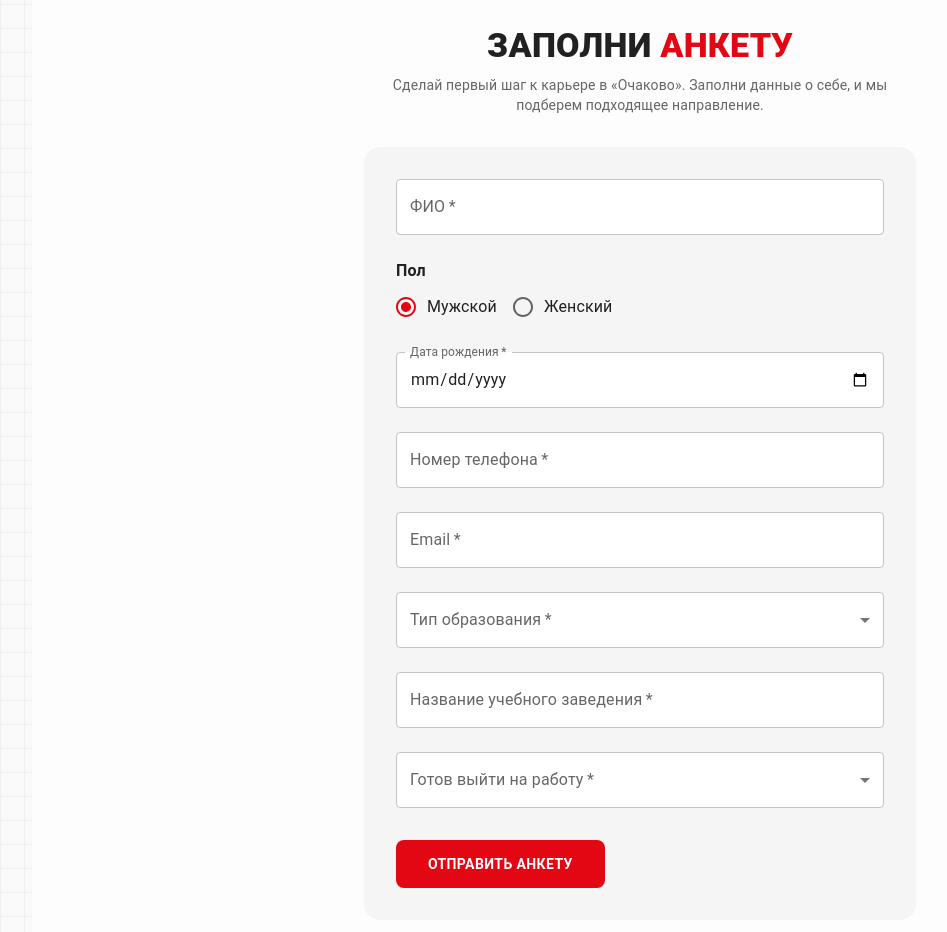
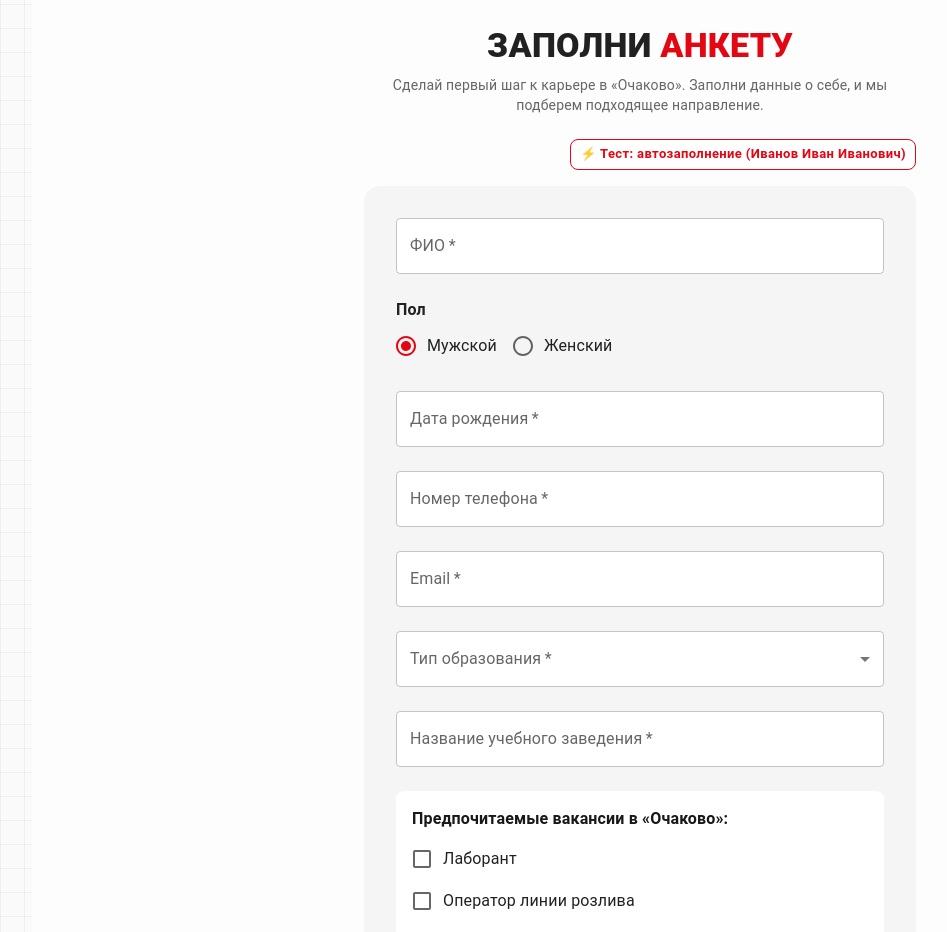
Before and after one commit to Larkiz/ochakovo, a React (Vite) app: page /testques in a window 1280 px wide. Shown: the part 140-1072 px from the top of the page, without its empty margins (0-947 px from the left). Built offline with nearby package versions, Linux system fonts and the light colour scheme.

Commit message:
AnketaFix

```diff
--- a/src/pages/Students/TestQues.jsx
+++ b/src/pages/Students/TestQues.jsx
@@ -10,19 +10,28 @@ import {
   FormControlLabel,
   FormControl,
   FormLabel,
+  FormGroup,
+  Checkbox,
   Select,
   MenuItem,
   InputLabel,
   Button,
   Paper,
   Stack,
+  Alert,
   IconButton,
   Tooltip,
   Snackbar,
-  Alert,
 } from '@mui/material';
 import DownloadIcon from '@mui/icons-material/Download';
 import ContentCopyIcon from '@mui/icons-material/ContentCopy';
+
+const VACANCY_LIST = [
+  'Лаборант',
+  'Оператор линии розлива',
+  'Оператор варки (Технологический цех)',
+  'Оператор / Кладовщик (Складской комплекс)'
+];
 
 export function TestQues() {
   const [formData, setFormData] = useState({
@@ -33,14 +42,21 @@ export function TestQues() {
     email: '',
     educationType: '',
     institutionName: '',
-    readinessStatus: ''
+    readinessStatus: '',
+    selectedVacancies: []
   });
 
+  const [dateFocused, setDateFocused] = useState(false);
+  const [loading, setLoading] = useState(false);
+  const [successMsg, setSuccessMsg] = useState(null);
   const [snackbarOpen, setSnackbarOpen] = useState(false);
+
   const qrRef = useRef(null);
 
+  // Ссылка для QR-кода (автоматический URL текущей страницы сайта)
   const currentUrl = typeof window !== 'undefined' ? window.location.href : 'https://ochakovo.ru';
 
+  // Функция копирования текущей ссылки в буфер обмена
   const handleCopyLink = async () => {
     try {
       await navigator.clipboard.writeText(currentUrl);
@@ -50,6 +66,7 @@ export function TestQues() {
     }
   };
 
+  // Функция скачивания сгенерированного QR-кода в формате SVG
   const handleDownloadQR = () => {
     const svgElement = qrRef.current?.querySelector('svg');
     if (!svgElement) return;
@@ -72,65 +89,85 @@ export function TestQues() {
     setFormData((prev) => ({ ...prev, [name]: value }));
   };
 
+  const handleCheckboxChange = (title) => {
+    setFormData((prev) => {
+      const exists = prev.selectedVacancies.includes(title);
+      return {
+        ...prev,
+        selectedVacancies: exists
+          ? prev.selectedVacancies.filter((item) => item !== title)
+          : [...prev.selectedVacancies, title]
+      };
+    });
+  };
+
+  const handleFillTestData = () => {
+    setFormData({
+      fullName: 'Иванов Иван Иванович',
+      gender: 'male',
+      birthDate: '2006-05-14',
+      phone: '+7 (999) 123-45-67',
+      email: 'ivanov@mail.ru',
+      educationType: 'Колледж',
+      institutionName: 'Ступинский техникум им. А. Т. Туманова',
+      readinessStatus: 'Готов',
+      selectedVacancies: ['Оператор линии розлива', 'Лаборант']
+    });
+  };
+
   const handleSubmit = async (e) => {
     e.preventDefault();
+    setLoading(true);
+    setSuccessMsg(null);
 
     const payload = {
       candidateId: 0,
       fullName: formData.fullName,
-      gender: formData.gender === 'male' ? 'м' : 'ж',
-      birthDate: formData.birthDate,
+      gender: formData.gender === 'male' ? 'Мужской' : 'Женский',
+      birthDate: formData.birthDate || '2006-01-01',
       phone: formData.phone,
       email: formData.email,
       educationType: formData.educationType,
       institutionName: formData.institutionName,
       workReadiness: formData.readinessStatus,
-      status: "Новый",
-      candidatevacancies: []
+      status: 'Новый',
+      candidatevacancies: formData.selectedVacancies
     };
 
+    console.log('Отправка на бэкенд:', payload);
+
     try {
-      const response = await fetch('https://localhost:7076/api/Candidate', {
+      await fetch('/api/Candidate', {
         method: 'POST',
-        headers: {
-          'Content-Type': 'application/json',
-          'Accept': 'application/json'
-        },
-        body: JSON.stringify(payload),
+        headers: { 'Content-Type': 'application/json' },
+        body: JSON.stringify(payload)
       });
+    } catch (err) {
+      console.warn('Сервер недоступен, пишем в локальное хранилище:', err);
+    }
 
-      if (response.ok) {
-        const result = await response.json();
-        console.log('Успешно сохранено:', result);
-        alert('Анкета успешно отправлена!');
+    const local = JSON.parse(localStorage.getItem('ochakovo_candidates') || '[]');
+    local.unshift({
+      ...payload,
+      candidatevacancies: formData.selectedVacancies.map((title, idx) => ({
+        id: idx + 1,
+        vacancy: { title, department: 'Цех «Очаково»', salary: 70000 }
+      }))
+    });
+    localStorage.setItem('ochakovo_candidates', JSON.stringify(local));
 
-        setFormData({
-          fullName: '',
-          gender: 'male',
-          birthDate: '',
-          phone: '',
-          email: '',
-          educationType: '',
-          institutionName: '',
-          readinessStatus: ''
-        });
-      } else {
-        const errorData = await response.text();
-        console.error('Ошибка сервера:', errorData);
-        alert(`Ошибка сервера: ${response.status}`);
-      }
-    } catch (error) {
-      console.error('Сетевая ошибка:', error);
-      alert('Не удалось подключиться к серверу API. Проверьте настройки CORS на бэкенде.');
-    }
+    setLoading(false);
+    setSuccessMsg('Анкета успешно отправлена и передана в отдел кадров!');
   };
+
+  const isDateActive = Boolean(dateFocused || formData.birthDate);
 
     return (
     <Box sx={{ bgcolor: '#fdfdfd', py: 6, display: 'flex', justifyContent: 'center' }}>
-      {/* Исправлено: Возвращаем maxWidth="sm", чтобы контейнер жестко стоял по центру */}
       <Container maxWidth="sm">
 
-        <Box sx={{ textAlign: 'center', mb: 4 }}>
+        {/* Заголовок */}
+        <Box sx={{ textAlign: 'center', mb: 3 }}>
           <Typography variant="h4" sx={{ fontWeight: 800, color: '#212121', textTransform: 'uppercase', mb: 1 }}>
             Заполни <span style={{ color: '#E30613' }}>анкету</span>
           </Typography>
@@ -139,14 +176,42 @@ export function TestQues() {
           </Typography>
         </Box>
 
+        {/* Быстрое автозаполнение */}
+        <Box sx={{ display: 'flex', justifyContent: 'flex-end', mb: 2 }}>
+          <Button
+            type="button"
+            variant="outlined"
+            size="small"
+            onClick={handleFillTestData}
+            sx={{
+              borderColor: '#E30613',
+              color: '#E30613',
+              fontWeight: 700,
+              borderRadius: 2,
+              textTransform: 'none',
+              bgcolor: '#FFF',
+              '&:hover': { bgcolor: '#FEE8E9', borderColor: '#B00018' }
+            }}
+          >
+            ⚡ Тест: автозаполнение (Иванов Иван Иванович)
+          </Button>
+        </Box>
+
+        {successMsg && (
+          <Alert severity="success" sx={{ mb: 3, borderRadius: 2, fontWeight: 700 }}>
+            {successMsg}
+          </Alert>
+        )}
+
         <Paper
           elevation={0}
           component="form"
           onSubmit={handleSubmit}
-          sx={{ p: 4, borderRadius: 4, bgcolor: '#f5f5f5', mb: 4 }}
+          sx={{ p: { xs: 3, sm: 4 }, borderRadius: 4, bgcolor: '#f5f5f5', mb: 4 }}
         >
           <Stack spacing={3}>
 
+            {/* ФИО */}
             <TextField
               required
               fullWidth
@@ -157,6 +222,7 @@ export function TestQues() {
               sx={{ bgcolor: '#fff', borderRadius: 1 }}
             />
 
+            {/* Пол */}
             <FormControl component="fieldset">
               <FormLabel sx={{ fontWeight: 600, color: '#212121', mb: 0.5 }}>Пол</FormLabel>
               <RadioGroup row name="gender" value={formData.gender} onChange={handleChange}>
@@ -173,18 +239,23 @@ export function TestQues() {
               </RadioGroup>
             </FormControl>
 
+            {/* Дата рождения */}
             <TextField
               required
               fullWidth
+              label="Дата рождения"
               name="birthDate"
-              label="Дата рождения"
-              type="date"
+              type={isDateActive ? 'date' : 'text'}
+              onFocus={() => setDateFocused(true)}
+              onBlur={() => setDateFocused(false)}
               value={formData.birthDate}
               onChange={handleChange}
-              slotProps={{ inputLabel: { shrink: true } }}
+              InputLabelProps={{ shrink: isDateActive }}
+              slotProps={{ inputLabel: { shrink: isDateActive } }}
               sx={{ bgcolor: '#fff', borderRadius: 1 }}
             />
 
+            {/* Номер телефона */}
             <TextField
               required
               fullWidth
@@ -196,6 +267,7 @@ export function TestQues() {
               sx={{ bgcolor: '#fff', borderRadius: 1 }}
             />
 
+            {/* Email */}
             <TextField
               required
               fullWidth
@@ -207,6 +279,7 @@ export function TestQues() {
               sx={{ bgcolor: '#fff', borderRadius: 1 }}
             />
 
+            {/* Тип образования */}
             <FormControl fullWidth required sx={{ bgcolor: '#fff', borderRadius: 1 }}>
               <InputLabel id="edu-type-label">Тип образования</InputLabel>
               <Select
@@ -221,6 +294,7 @@ export function TestQues() {
               </Select>
             </FormControl>
 
+            {/* Название учебного заведения */}
             <TextField
               required
               fullWidth
@@ -231,6 +305,29 @@ export function TestQues() {
               sx={{ bgcolor: '#fff', borderRadius: 1 }}
             />
 
+            {/* Чекбоксы вакансий */}
+            <FormControl component="fieldset" sx={{ bgcolor: '#fff', p: 2, borderRadius: 2 }}>
+              <FormLabel sx={{ fontWeight: 700, color: '#18181B', mb: 1 }}>
+                Предпочитаемые вакансии в «Очаково»:
+              </FormLabel>
+              <FormGroup>
+                {VACANCY_LIST.map((vacTitle, idx) => (
+                  <FormControlLabel
+                    key={idx}
+                    control={
+                      <Checkbox
+                        checked={formData.selectedVacancies.includes(vacTitle)}
+                        onChange={() => handleCheckboxChange(vacTitle)}
+                        sx={{ '&.Mui-checked': { color: '#E30613' } }}
+                      />
+                    }
+                    label={<Typography fontSize="14.5px" fontWeight={500}>{vacTitle}</Typography>}
+                  />
+                ))}
+              </FormGroup>
+            </FormControl>
+
+            {/* Готовность выйти на работу */}
             <FormControl fullWidth required sx={{ bgcolor: '#fff', borderRadius: 1 }}>
               <InputLabel id="readiness-label">Готов выйти на работу</InputLabel>
               <Select
@@ -247,30 +344,34 @@ export function TestQues() {
               </Select>
             </FormControl>
 
+            {/* Кнопка отправки */}
             <Box sx={{ pt: 1 }}>
               <Button
                 type="submit"
+                disabled={loading}
                 variant="contained"
+                fullWidth
                 sx={{
                   bgcolor: '#E30613',
                   color: '#fff',
                   px: 4,
-                  py: 1.5,
+                  py: 1.6,
                   borderRadius: 2,
-                  fontWeight: 700,
+                  fontWeight: 800,
+                  fontSize: '15px',
                   textTransform: 'uppercase',
                   boxShadow: 'none',
                   '&:hover': { bgcolor: '#b8050f', boxShadow: 'none' }
                 }}
               >
-                Отправить анкету
+                {loading ? 'Отправка...' : 'Отправить анкету в HR'}
               </Button>
             </Box>
 
           </Stack>
         </Paper>
 
-        {/* Размещаем QR-код прямо под формой, центрируя контент */}
+        {/* Аккуратный блок с QR-кодом строго по центру под формой */}
         <Paper
           elevation={0}
           sx={{
@@ -291,6 +392,7 @@ export function TestQues() {
             Отсканируйте QR-код, чтобы быстро открыть эту анкету на мобильном устройстве.
           </Typography>
 
+          {/* Контейнер QR-кода */}
           <Box
             ref={qrRef}
             sx={{
@@ -311,6 +413,7 @@ export function TestQues() {
             />
           </Box>
 
+          {/* Кнопки управления (Скачать и Копировать в буфер) */}
           <Stack direction="row" spacing={1} sx={{ width: '100%', maxWidth: 300, mt: 1 }}>
             <Button
               variant="outlined"
@@ -321,12 +424,14 @@ export function TestQues() {
                 flexGrow: 1,
                 borderColor: '#ccc',
                 color: '#212121',
+                textTransform: 'none',
+                fontWeight: 600,
                 '&:hover': { borderColor: '#212121', bgcolor: 'rgba(0,0,0,0.04)' }
               }}
             >
               Скачать
             </Button>
-            <Tooltip title="Скопировать ссылку">
+            <Tooltip title="Скопировать ссылку на анкету">
               <IconButton
                 onClick={handleCopyLink}
                 sx={{
@@ -344,6 +449,7 @@ export function TestQues() {
 
       </Container>
 
+      {/* Уведомление об успешном копировании ссылки */}
       <Snackbar
         open={snackbarOpen}
         autoHideDuration={2500}
@@ -351,7 +457,7 @@ export function TestQues() {
         anchorOrigin={{ vertical: 'bottom', horizontal: 'center' }}
       >
         <Alert severity="success" variant="filled" sx={{ width: '100%' }}>
-          Ссылка на анкету скопирована!
+          Ссылка на анкету успешно скопирована в буфер!
         </Alert>
       </Snackbar>
     </Box>
```
